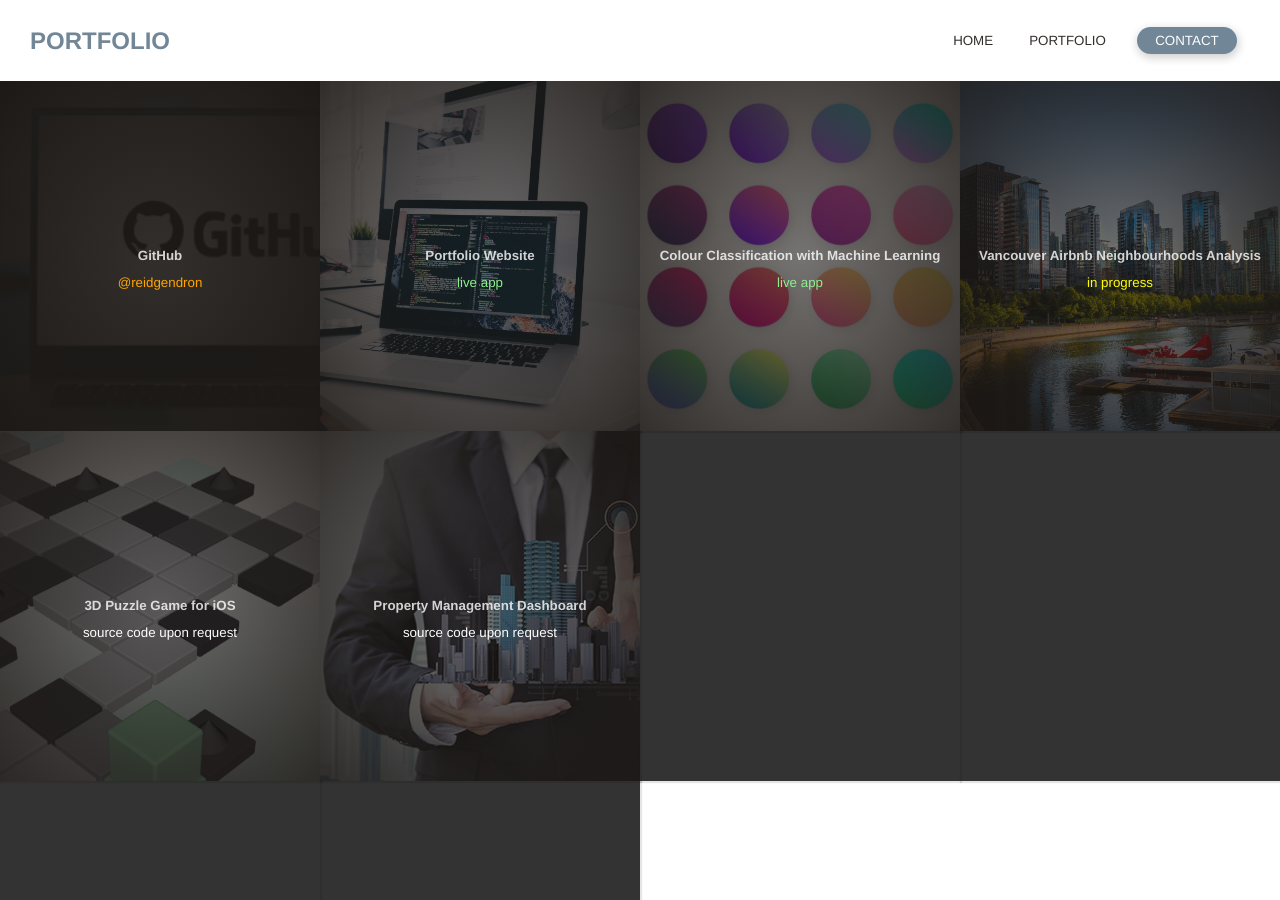
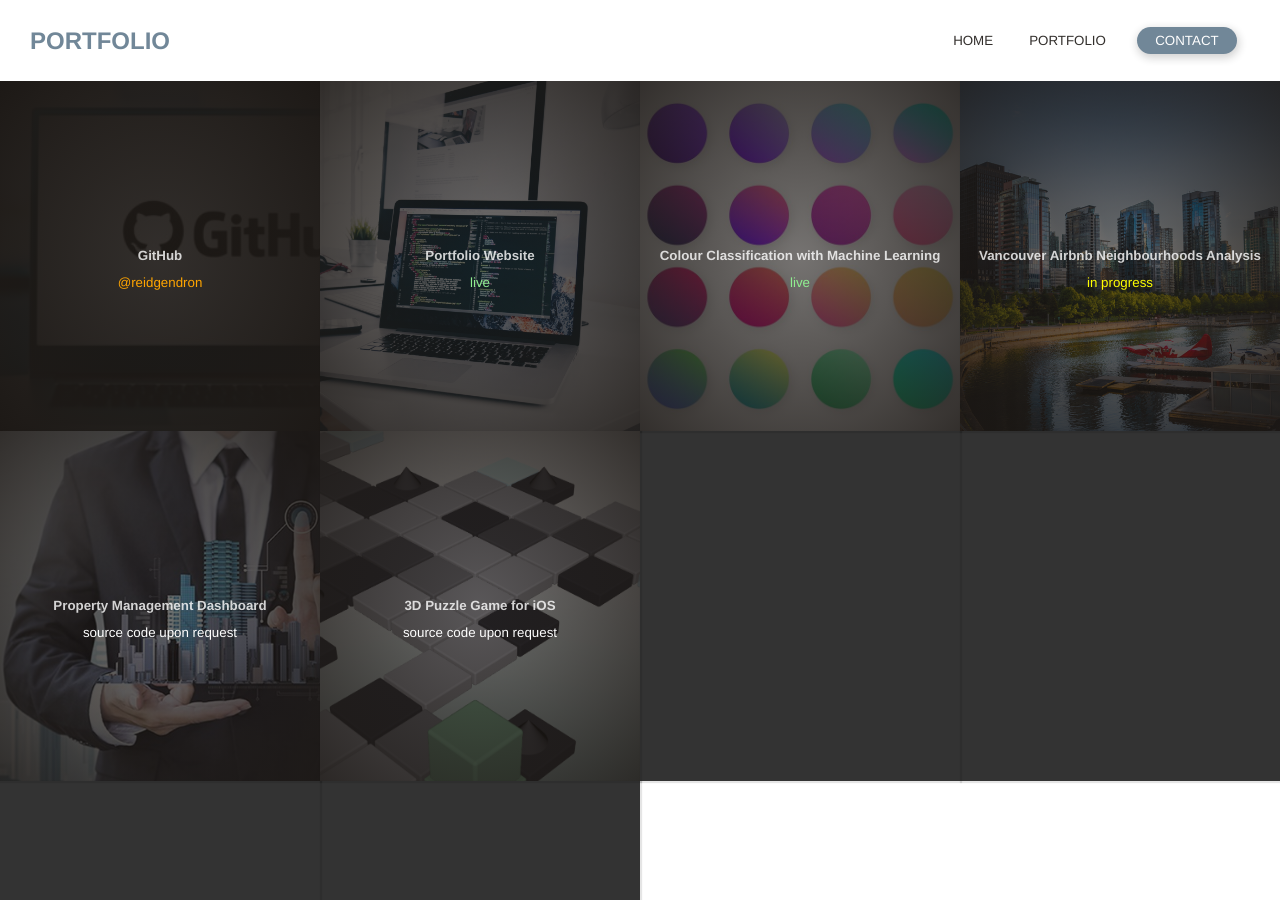
Before and after one commit to reidgendron/reidgendron.github.io, a Jekyll site: the page built from pages/portfolio.html, in a window 1280 px wide and 900 px high. Built offline with Jekyll 4.4.1, drawn with Linux system fonts in a browser that asks for light colours.

Commit message:
Minor changes

```diff
--- a/_data/projects.json
+++ b/_data/projects.json
@@ -10,14 +10,14 @@
         "id": "flask-portfolio",
         "title": "Portfolio Website",
         "link": "/",
-        "description": "live app",
+        "description": "live",
         "color": "lightgreen"
     },
     {
         "id": "colour-prediction",
         "title": "Colour Classification with Machine Learning",
         "link": "https://reidgendron.github.io/colour-prediction/",
-        "description": "live app",
+        "description": "live",
         "color": "lightgreen"
     },
     {
@@ -28,17 +28,17 @@
         "color": "yellow"
     },
     {
+        "id": "property-manager",
+        "title": "Property Management Dashboard",
+        "link": "/contact",
+        "description": "source code upon request",
+        "color": "white"
+    },
+    {
         "id": "puzzle-game",
         "title": "3D Puzzle Game for iOS",
         "link": "/contact",
         "description": "source code upon request",
         "color": "white"
-    },
-    {
-        "id": "property-manager",
-        "title": "Property Management Dashboard",
-        "link": "/contact",
-        "description": "source code upon request",
-        "color": "white"
     }
 ]
```
